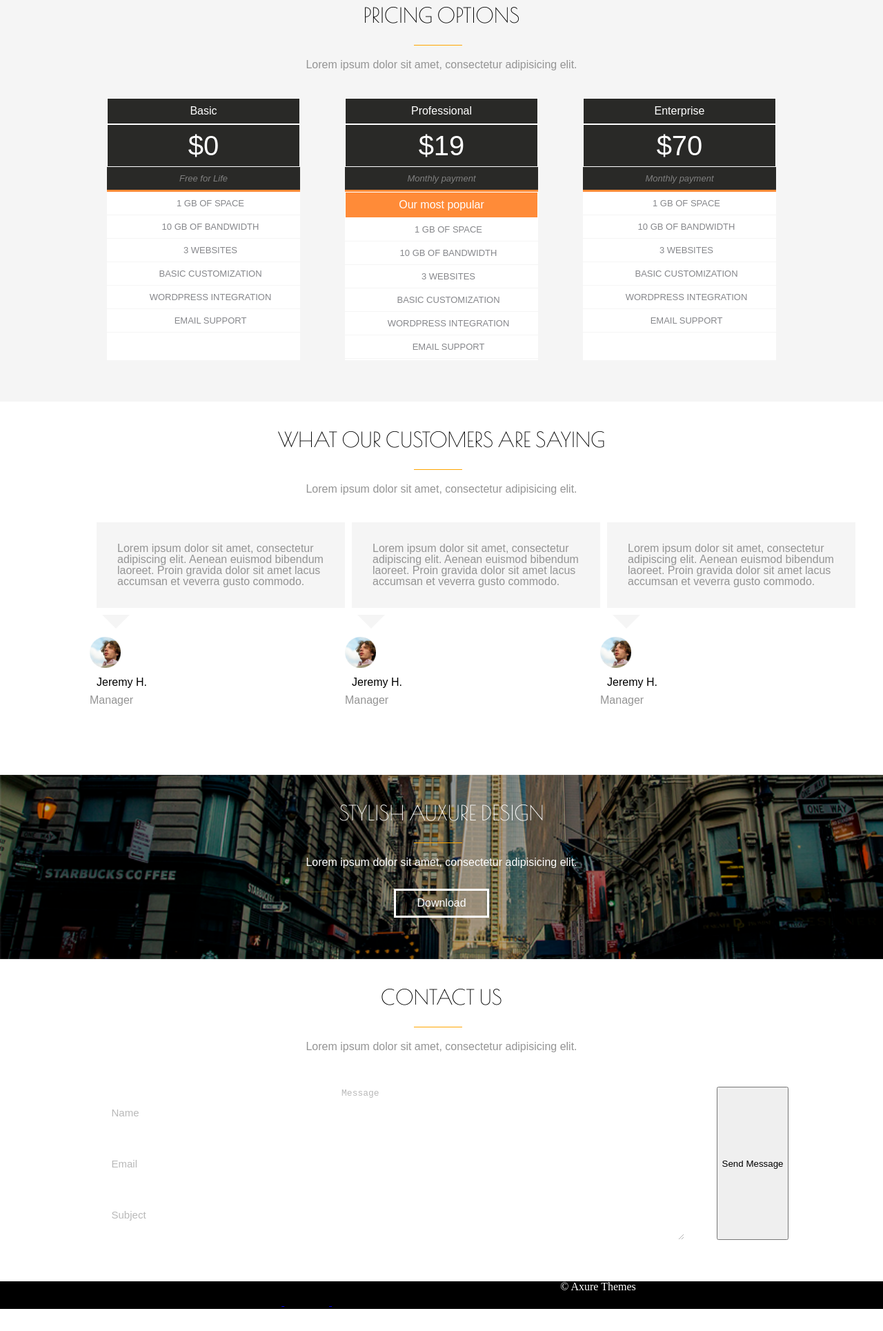
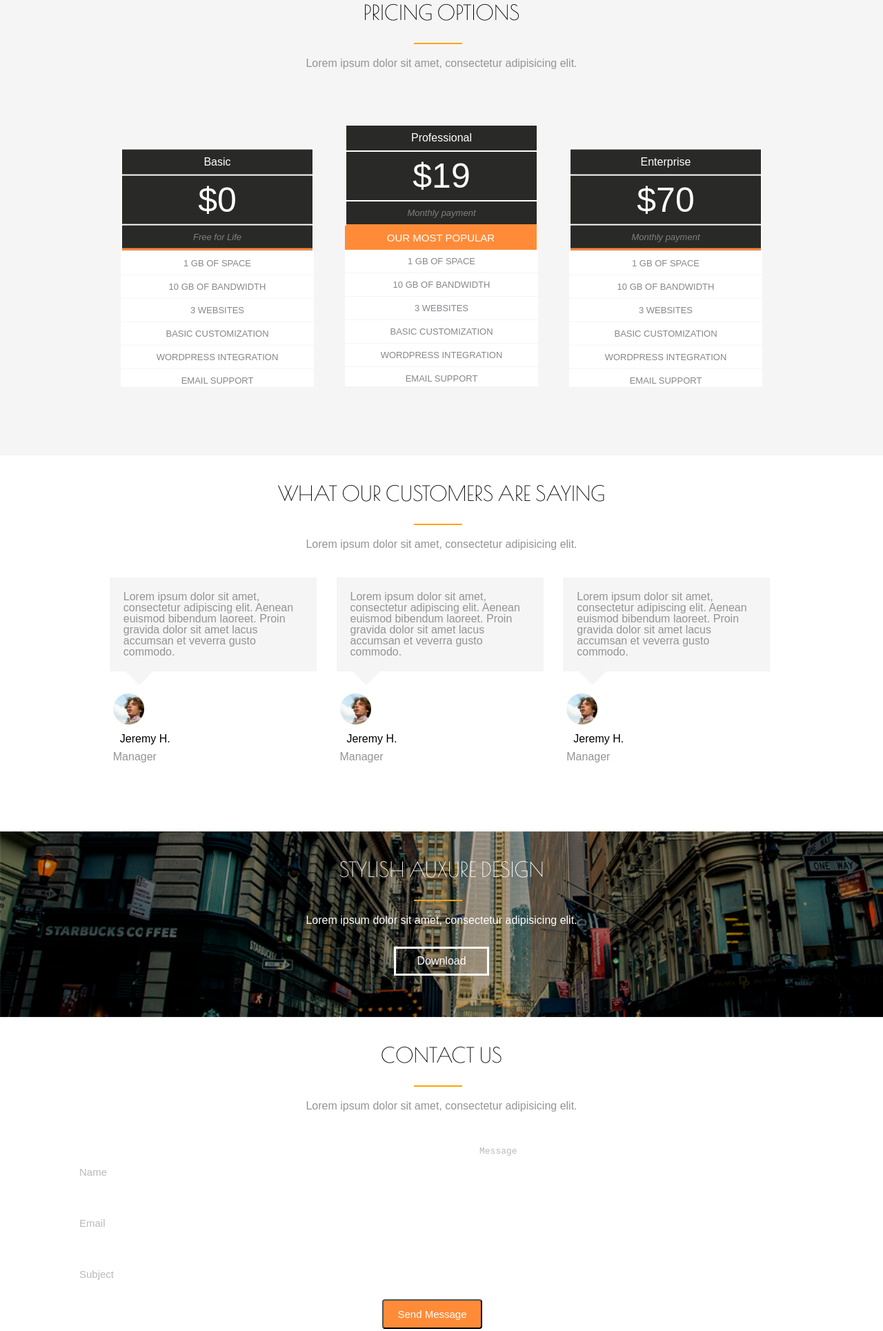
Before and after one commit to KateKkk95/tms, a plain HTML site: page index.html in a window 1280 px wide. Shown: the part 1563-3492 px from the top of the page at 69% size. Before the commit the page ends 3460 px from the top, so only its background shows below. Drawn offline with nearby package versions, Linux system fonts and the light colour scheme.

Commit message:
first commit

```diff
--- a/css/main.css
+++ b/css/main.css
@@ -7,9 +7,11 @@ body {
 .header {
     background-color: black;
     padding: 15px 0;
-    /* z-index: 1000;
+    z-index: 1000;
     position: fixed;
-    width: 100%; */
+    width: 100%;
+    top: 0;
+    left: 0;
 }
 
 .container {
@@ -45,6 +47,7 @@ body {
     background-position: center;
     padding-bottom: 50px;
     padding-top: 50px;
+    margin-top: 60px;
 }
 
 .top_container {
@@ -162,7 +165,7 @@ body {
 
 .social_media {
     box-shadow: 0 6px 4px -4px rgba(0, 0, 0, .2);
-    padding-top: 40px;
+    padding-top: 20px;
     padding-bottom: 40px;
     /* z-index: 2; */
 }
@@ -298,9 +301,9 @@ h1 {
 .title:after {
     content: "";
     display: block;
-    border-top: 1px solid orange;
+    border-top: 2px solid orange;
     width: 70px;
-    margin-top: 28px;
+    margin-top: 29px;
     margin-left: 510px;
 }
 
@@ -316,6 +319,7 @@ h1 {
     text-align: center;
     margin-top: 40px;
     font-family: "Myriad Pro", sans-serif;
+    padding: 40px;
 }
 
 .price_list {
@@ -324,48 +328,41 @@ h1 {
     height: 380px;
 }
 
+.placing {
+    transform: translateY(10%);
+    height: 346px;
+}
+
 .price_item {
-    padding-bottom: 10px;
     background-color: rgb(33, 33, 33);
-    color: white;
-    border: solid;
-    border-color: white;
-    border-width: 0.1px;
     color: white;
     padding: 10px;
     background-color: #292927;
-    margin: 0px;
+    margin: 2px;
 }
 
 .price_item_orange_line {
-    padding-bottom: 10px;
-    background-color: rgb(33, 33, 33);
     color: gray;
     border: solid;
-    border-color: white;
-    border-width: 0.1px;
     padding: 10px;
     background-color: #292927;
-    margin: 0px;
+    margin: 2px;
     font-style: italic;
     font-size: 13px;
     border-top: none;
     border-left: none;
     border-right: none;
-    border-bottom: solid;
     border-color: #ff8b38;
 }
 
 .price_item_orange {
-    padding-bottom: 10px;
     background-color: #ff8b38;
     color: white;
-    border: solid;
-    border-color: white;
-    border-width: 0.1px;
-    color: white;
     padding: 10px;
-    margin-top: 0px;
+    margin-top: -3px;
+    width: 278px;
+    text-transform: uppercase;
+    font-size: 15px;
 }
 
 .lines {
@@ -396,10 +393,9 @@ h1 {
 
 .comment {
     background-color: #f5f5f5;
-    padding: 30px;
+    padding: 20px;
     width: 300px;
-    margin-bottom: 10px;
-    margin-left: 10px;
+    margin-left: -5px;
 }
 
 .triangle {
@@ -426,9 +422,9 @@ h1 {
     padding-bottom: 60px;
 }
 
-.input_part {
+.info_area {
     display: flex;
-    justify-content: space-evenly;
+    justify-items: flex-start;
     margin-top: 50px;
 }
 
@@ -438,25 +434,38 @@ h1 {
     border: 0cm;
     text-orientation: sideways;
     opacity: 0.5;
+    resize: none;
+    padding: 0px;
 }
 
 .container_footer {
-    display: flex;
-    justify-content: center;
+    padding-top: 15px;
+    padding-bottom: 15px;
+    display: block;
+    text-align: center;
     background-color: black;
     color: white;
 }
 
-/* .slider {
-    width: 200px;
+.send_message_button {
+    background-color: #ff8b38;
+    height: 43px;
+    width: 145px;
+    color: white;
+    font-family: "Myriad Pro", sans-serif;
+    font-size: 15px;
+    border-radius: 4px;
+    outline: none;
+    transform: translateX(320%)
 }
 
-.slide {
-    display: flex;
-    width: 50px;
-    align-items: center;
-    justify-content: center;
-    height: 50px;
-    background-color: black;
+.iconfooter {
     color: white;
-} */
+    margin-right: 5px;
+    font-size: 20px;
+    padding: 10px;
+}
+
+h4 {
+    font-family: "Myriad Pro", sans-serif;
+}
--- a/css/reset.css
+++ b/css/reset.css
@@ -1,42 +1,36 @@
-html, body, div, span, applet, object, iframe,
-h1, h2, h3, h4, h5, h6, p, blockquote, pre,
-a, abbr, acronym, address, big, cite, code,
-del, dfn, em, img, ins, kbd, q, s, samp,
-small, strike, strong, sub, sup, tt, var,
-b, u, i, center,
-dl, dt, dd, ol, ul, li,
-fieldset, form, label, legend,
-table, caption, tbody, tfoot, thead, tr, th, td,
-article, aside, canvas, details, embed,
-figure, figcaption, footer, header, hgroup,
-menu, nav, output, ruby, section, summary,
-time, mark, audio, video {
+html, body, div, span, applet, object, iframe, h1, h2, h3, h4, h5, h6, p, blockquote, pre, a, abbr, acronym, address, big, cite, code, del, dfn, em, img, ins, kbd, q, s, samp, small, strike, strong, sub, sup, tt, var, b, u, i, center, dl, dt, dd, ol, ul, li, fieldset, form, label, legend, table, caption, tbody, tfoot, thead, tr, th, td, article, aside, canvas, details, embed, figure, figcaption, footer, header, hgroup, menu, nav, output, ruby, section, summary, time, mark, audio, video {
 	margin: 0;
 	padding: 0;
 	border: 0;
 	font-size: 100%;
 	font: inherit;
 	vertical-align: baseline;
+	box-sizing: border-box;
 }
+
 /* HTML5 display-role reset for older browsers */
-article, aside, details, figcaption, figure,
-footer, header, hgroup, menu, nav, section {
+
+article, aside, details, figcaption, figure, footer, header, hgroup, menu, nav, section {
 	display: block;
 }
+
 body {
 	line-height: 1;
 }
+
 ol, ul {
 	list-style: none;
 }
+
 blockquote, q {
 	quotes: none;
 }
-blockquote:before, blockquote:after,
-q:before, q:after {
+
+blockquote:before, blockquote:after, q:before, q:after {
 	content: '';
 	content: none;
 }
+
 table {
 	border-collapse: collapse;
 	border-spacing: 0;
--- a/index.html
+++ b/index.html
@@ -143,9 +143,9 @@
                 <p class="subtitle">Lorem ipsum dolor sit amet, consectetur adipisicing elit.</p>
             </div>
             <div class="price_box">
-                <div class="price_list">
+                <div class="price_list placing">
                     <div class="price_item"> Basic </div>
-                    <div class="price_item" style="font-size: 40px;"> $0 </div>
+                    <div class="price_item" style="font-size: 50px;"> $0 </div>
                     <div class="price_item_orange_line">Free for Life </div>
 
                     <div class="lines">1 gb of space</div>
@@ -157,7 +157,7 @@
                 </div>
                 <div class="price_list">
                     <div class="price_item"> Professional </div>
-                    <div class="price_item" style="font-size: 40px;"> $19 </div>
+                    <div class="price_item" style="font-size: 50px;"> $19 </div>
                     <div class="price_item_orange_line"> Monthly payment</div>
                     <div class="price_item_orange"> Our most popular</div>
 
@@ -168,9 +168,9 @@
                     <div class="lines">wordpress integration</div>
                     <div class="lines">email support</div>
                 </div>
-                <div class="price_list">
+                <div class="price_list placing">
                     <div class="price_item"> Enterprise </div>
-                    <div class="price_item" style="font-size: 40px;"> $70 </div>
+                    <div class="price_item" style="font-size: 50px;"> $70 </div>
                     <div class="price_item_orange_line"> Monthly payment</div>
 
                     <div class="lines">1 gb of space</div>
@@ -240,40 +240,41 @@
         </div>
     </section>
     <section class="contacts">
-        <div class="container">
+        <div class="container contacts_container">
+            <div class="datainput">
                 <div class="title_structure">
                     <h1 class="title"> Contact us</h1>
                     <p class="subtitle">Lorem ipsum dolor sit amet, consectetur adipisicing elit.</p>
                 </div>
+                <div class="info_area" name="info_area">
+                    <div>
                         <form class="input_part">
-                <div class="datainput" name="datainput">
                             <input placeholder="Name" type="text" class="input">
                             <input placeholder="Email" type="text" class="input">
                             <input placeholder="Subject" type="text" class="input">
+                        </form>
                     </div>
+                    <div>
                         <textarea placeholder="Message" class="message_form" cols="60" rows="10"></textarea>
+                    </div>
+                </div>
+            </div>
             <input type="submit" class="send_message_button" value="Send Message">
-            </form>
         </div>
     </section>
     <footer>
         <div class="container_footer">
             <div class="socials" name="socials">
-                <a href="#"> <i class="fab fa-facebook-f"></i> </a>
-                <a href="#"> <i class="fab fa-twitter"></i> </a>
-                <a href="#"> <i class="fab fa-google-plus-g"></i></a>
-                <a href="#"> <i class="fab fa-pinterest-p"></i></a>
-                <a href="#"> <i class="fab fa-instagram"></i></a>
-                <a href="#"> <i class="fab fa-stumbleupon"></i></a>
-                <a href="#"> <i class="fas fa-rss"></i></a>
+                <a href="#"> <i class="fab fa-facebook-f iconfooter"></i> </a>
+                <a href="#"> <i class="fab fa-twitter iconfooter"></i> </a>
+                <a href="#"> <i class="fab fa-google-plus-g iconfooter"></i></a>
+                <a href="#"> <i class="fab fa-pinterest-p iconfooter"></i></a>
+                <a href="#"> <i class="fab fa-instagram iconfooter"></i></a>
+                <a href="#"> <i class="fab fa-stumbleupon iconfooter"></i></a>
+                <a href="#"> <i class="fas fa-rss iconfooter"></i></a>
             </div>
             <h4 class="axure_themes"> &copy; Axure Themes</h4>
         </div>
     </footer>
-    <script src="https://code.jquery.com/jquery-3.4.1.min.js"
-        integrity="sha256-CSXorXvZcTkaix6Yvo6HppcZGetbYMGWSFlBw8HfCJo=" crossorigin="anonymous"></script>
-    <script type="text/javascript" src="../Js/lib/slick/slick.min.js"></script>
-    <script src="../main2.js"></script>
 </body>
-
 </html>
```
Lines whose indentation alone changed are shown as unchanged.
